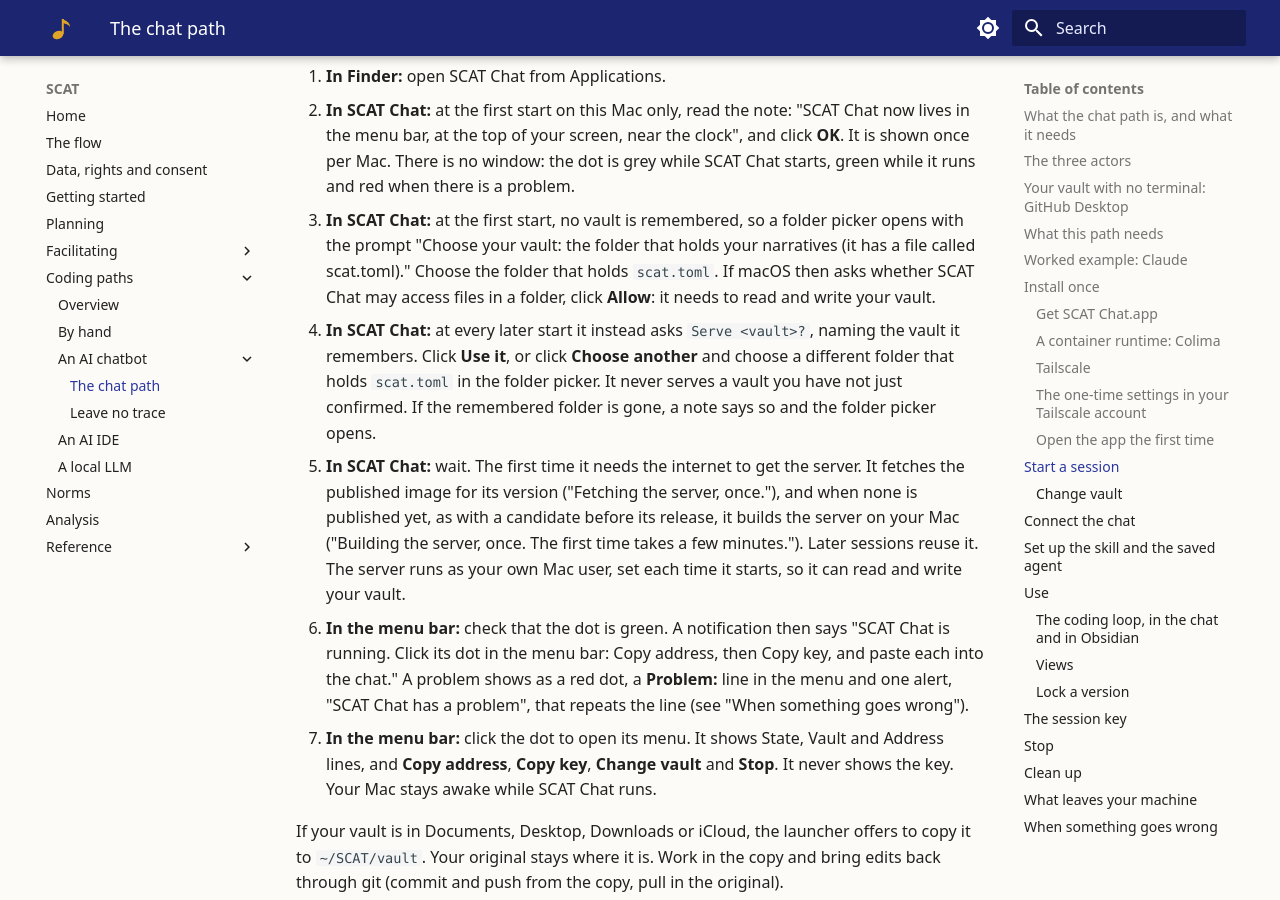
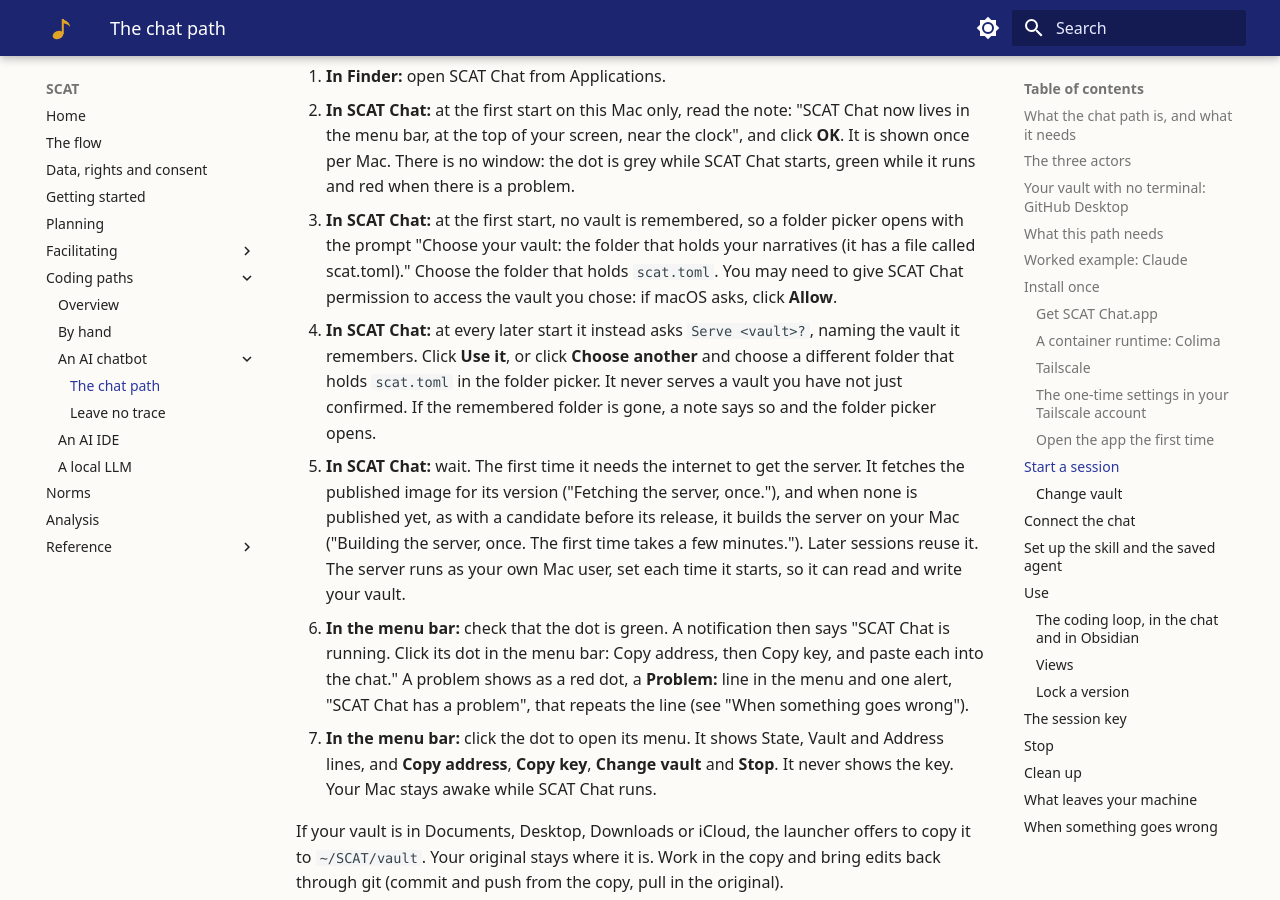
Before and after one commit to DynamicalSystemsGroup/scat-kg-tools, an MkDocs documentation site: the page built from docs/chat-path.md, in a window 1280 px wide and 900 px high, scrolled down 7765 px. Built offline with MkDocs 1.6.1 and Material for MkDocs 9.7.7, drawn with Linux system fonts in a browser that asks for light colours.

Commit message:
Chat path: the vault permission line in the chief engineer's words

```diff
--- a/docs/chat-path.md
+++ b/docs/chat-path.md
@@ -261,8 +261,8 @@ ones; the steps say which.
     grey while SCAT Chat starts, green while it runs and red when there is a problem.
 42. **In SCAT Chat:** at the first start, no vault is remembered, so a folder picker opens with the prompt "Choose your
     vault: the folder that holds your narratives (it has a file called scat.toml)." Choose the folder that holds
-    `scat.toml`. If macOS then asks whether SCAT Chat may access files in a folder, click **Allow**: it needs to read
-    and write your vault.
+    `scat.toml`. You may need to give SCAT Chat permission to access the vault you chose: if macOS asks, click
+    **Allow**.
 43. **In SCAT Chat:** at every later start it instead asks `Serve <vault>?`, naming the vault it remembers. Click
     **Use it**, or click **Choose another** and choose a different folder that holds `scat.toml` in the folder picker.
     It never serves a vault you have not just confirmed. If the remembered folder is gone, a note says so and the folder
```
